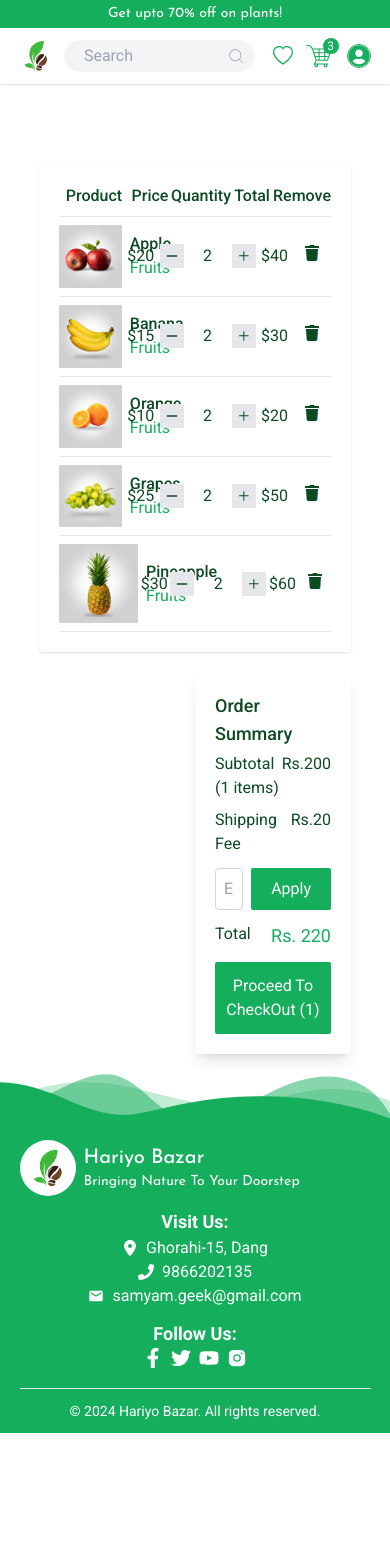
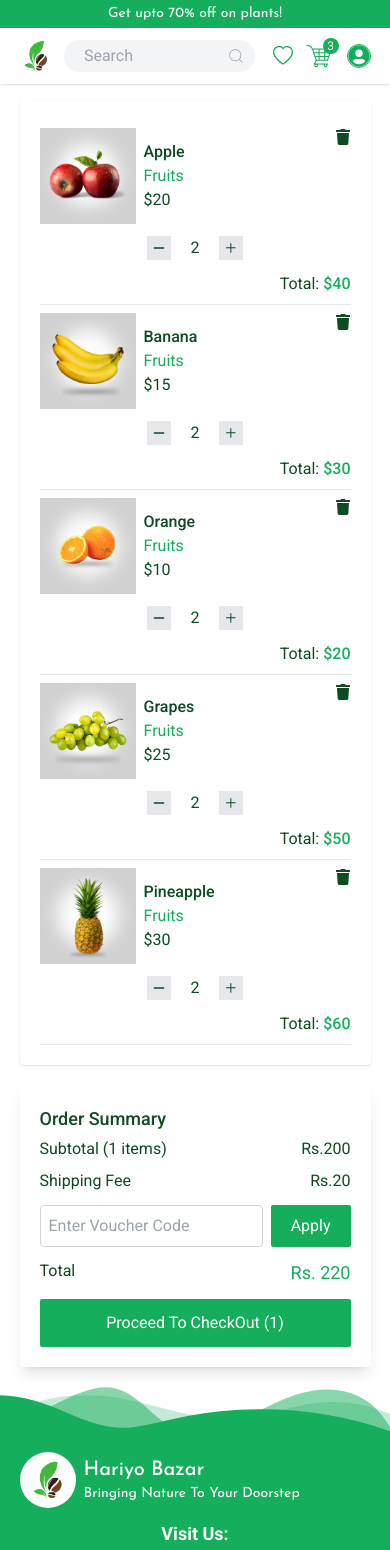
Before and after one commit to shaggy619/hariyo-bazar, a React (Vite) app in the folder hariyo-bazar/: page /cart-info in a window 390 px wide. Shown: the top 1550 px of the page. Before the commit the page ends 1433 px from the top, so only its background shows below. Built offline with nearby package versions, Linux system fonts and the light colour scheme.

Commit message:
Made Cart Info Responsive

```diff
--- a/hariyo-bazar/src/components/Card.jsx
+++ b/hariyo-bazar/src/components/Card.jsx
@@ -1,17 +1,29 @@
-import React from "react";
-import { useState } from "react";
+import React, { useState, useEffect } from "react";
 import { FaCartPlus } from "react-icons/fa";
 
 const Card = ({ item }) => {
   const [content, setContent] = useState("Add To Cart");
   const [itemCount, setItemCount] = useState(0);
-  const addToCard = () => {
+  const [cartItem, setCartItem] = useState([]);
+
+  const addToCart = () => {
     setContent("Added!");
     setTimeout(() => {
       setContent("Add More");
     }, 1000);
-    setItemCount(itemCount + 1);
+    setItemCount((prevCount) => prevCount + 1);
   };
+
+  useEffect(() => {
+    const newItem = {
+      id: item.id,
+      img: item.img,
+      title: item.title,
+      quantity: itemCount + 1,
+    };
+    setCartItem([...cartItem, newItem]);
+    console.log(cartItem);
+  }, [itemCount]);
 
   return (
     <div className="shadow rounded overflow-hidden hover:shadow-xl transform transition-shadow duration-300 ease-in-out hover:scale-[1.005]">
@@ -24,7 +36,7 @@ const Card = ({ item }) => {
           <span className="text-gray-400 text-sm">/{item.unit}</span>
         </p>
         <button
-          onClick={addToCard}
+          onClick={addToCart}
           className="bg-medium-green text-white w-full rounded mt-2 mb-5 py-1 flex justify-center gap-3 max-lg:gap-1 items-center"
         >
           <FaCartPlus className="max-sm:hidden" />
--- a/hariyo-bazar/src/components/Navbar.jsx
+++ b/hariyo-bazar/src/components/Navbar.jsx
@@ -39,10 +39,10 @@ const Navbar = () => {
             <Link to="/" className="max-sm:hidden">
               Hariyo Bazar
             </Link>
-            <a href="#" className="hidden max-sm:block">
+            <Link to="/" className="hidden max-sm:block">
               {" "}
               <img src="favicon.png" alt="" className="w-[1.8em]" />{" "}
-            </a>
+            </Link>
           </h2>
         </div>
         <div className="flex flex-1 items-center justify-center max-sm:w-full">
--- a/hariyo-bazar/src/pages/CartInfo.jsx
+++ b/hariyo-bazar/src/pages/CartInfo.jsx
@@ -18,28 +18,30 @@ const cartInfo = [
 
 const CartInfo = () => {
   return (
-    <div className="relative top-36 mb-40">
-      <div className="w-[80%] m-auto shadow rounded p-5 text-center my-5">
-        <div className="flex justify-between pb-2 font-medium">
+    <div className="relative top-36 max-sm:top-20 mb-40 max-sm:mb-24">
+      <div className="w-[80%] max-sm:w-[90%] m-auto shadow rounded p-5 text-center my-5">
+        <div className="flex justify-between pb-2 font-medium max-sm:hidden">
           <div className="w-[10em]">Product</div>
           <div className="w-[6em]">Price</div>
           <div className="w-[6em]">Quantity</div>
           <div className="w-[6em]">Total</div>
           <div className="w-[6em]">Remove</div>
         </div>
-        <hr />
+        <hr className="max-sm:hidden" />
 
         {cartInfo.map(({ id, img, title, price }) => (
           <div key={id}>
-            <div className="flex justify-between items-center py-2 ">
+            <div className="flex justify-between items-center py-2 max-sm:block max-sm:relative">
               <div className="w-[10em] flex items-center">
                 <img src={img} alt={title} className="w-[6em]" />
                 <div className="pl-2">
                   <h2 className="font-medium">{title}</h2>
                   <p className="text-medium-green text-start">Fruits</p>
+                  <p className="hidden max-sm:block text-left">${price}</p>
                 </div>
               </div>
-              <div className="w-[6em]">${price}</div>
+              <div className="w-[6em] max-sm:hidden">${price}</div>
+              <div className="max-sm:flex max-sm:justify-center max-sm:w-full  max-sm:py-3">
                 <div className="flex gap-2 w-[6em]">
                   <button className="bg-gray-200 px-1">
                     <FiMinus />
@@ -49,8 +51,15 @@ const CartInfo = () => {
                     <GoPlus />
                   </button>
                 </div>
-              <div className="w-[6em]">${price * 2}</div>
-              <div className="w-[6em]">
+              </div>
+              <div className="w-[6em] max-sm:w-full max-sm:text-right">
+                <span className="hidden max-sm:inline-block">Total: </span>
+                <span className="max-sm:text-medium-green max-sm:font-medium">
+                  {" "}
+                  ${price * 2}{" "}
+                </span>
+              </div>
+              <div className="w-[6em] max-sm:w-full max-sm:text-right max-sm:absolute top-2">
                 <button className="hover:text-red-600">
                   <FaTrash />
                 </button>
@@ -60,8 +69,8 @@ const CartInfo = () => {
           </div>
         ))}
       </div>
-      <div className="w-[80%] m-auto">
-        <div className="w-[50%] shadow-lg rounded my-5 ml-auto p-5">
+      <div className="w-[80%] max-md:w-[90%] m-auto">
+        <div className="w-[50%] max-sm:w-full shadow-lg rounded my-5 ml-auto p-5">
           <h2 className="text-lg font-medium">Order Summary</h2>
           <div className="flex justify-between py-1">
             <p>Subtotal (1 items)</p>
```
Lines whose indentation alone changed are shown as unchanged.
